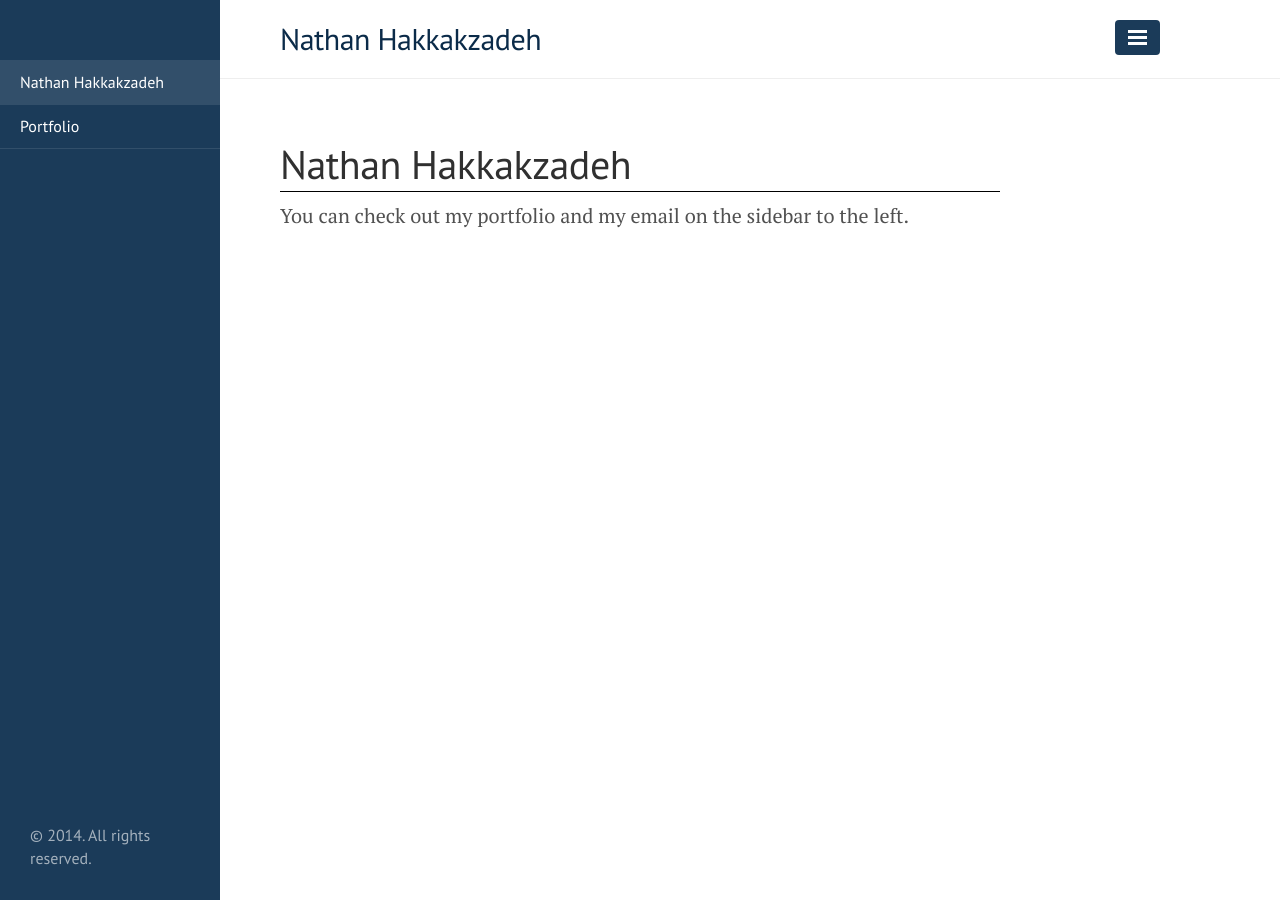
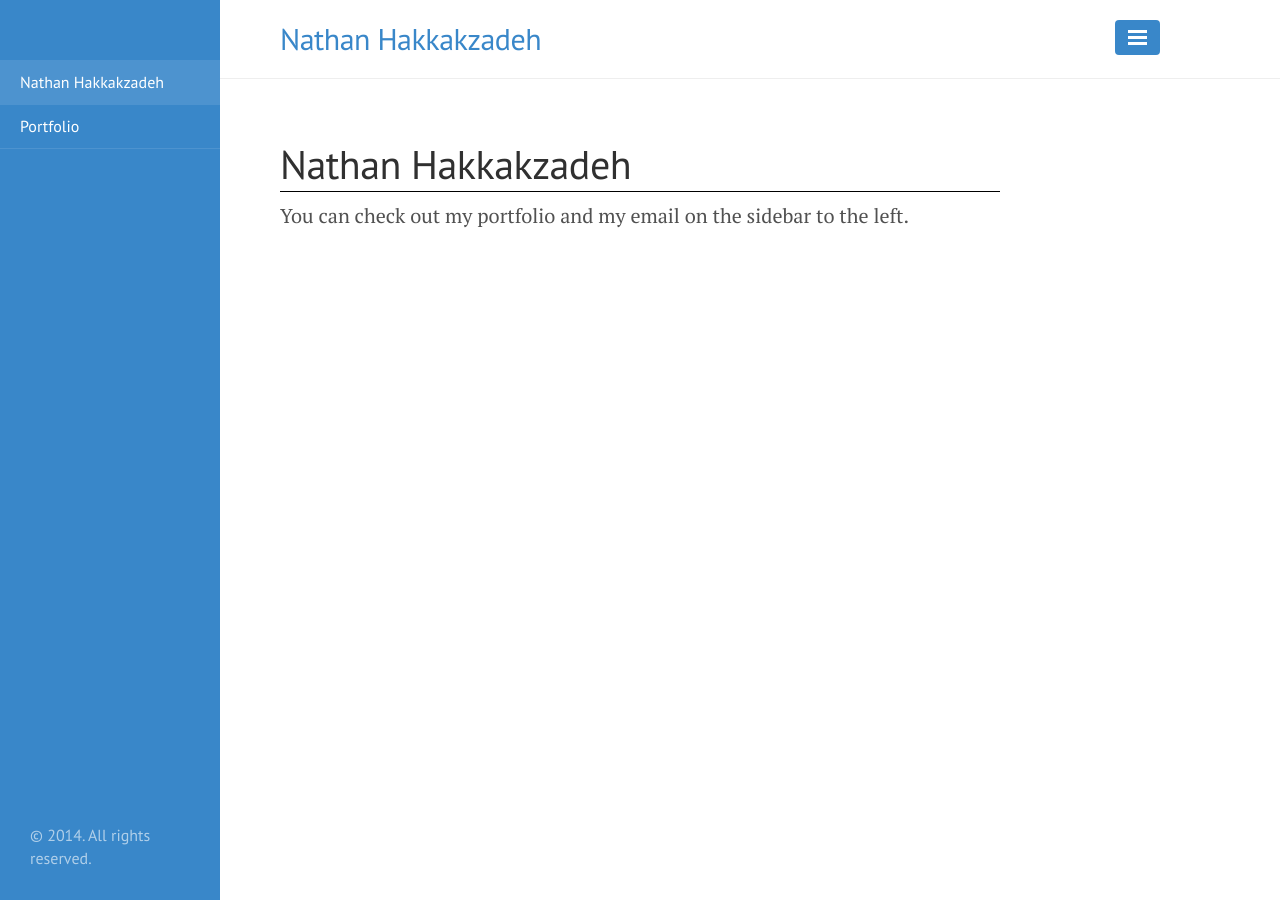
Before and after one commit to natehak/natehak.github.io, a Jekyll site: the page built from index.md, in a window 1280 px wide. Built offline with Jekyll 4.4.1, drawn with Linux system fonts in a browser that asks for light colours.

Commit message:
Updated sidebar color

```diff
--- a/public/css/lanyon.css
+++ b/public/css/lanyon.css
@@ -608,12 +608,12 @@ a.pagination-item:hover {
 .theme-base-0d .sidebar,
 .theme-base-0d .sidebar-toggle:active,
 .theme-base-0d #sidebar-checkbox:checked ~ .wrap .sidebar-toggle {
-  background-color: #1b3b59;
+  background-color: #3987c9;
 }
 .theme-base-0d .container a,
 .theme-base-0d .sidebar-toggle,
 .theme-base-0d .related-posts li a:hover {
-  color: #0b2b49;
+  color: #3987c9;
 }
 
 /* Magenta */
```
